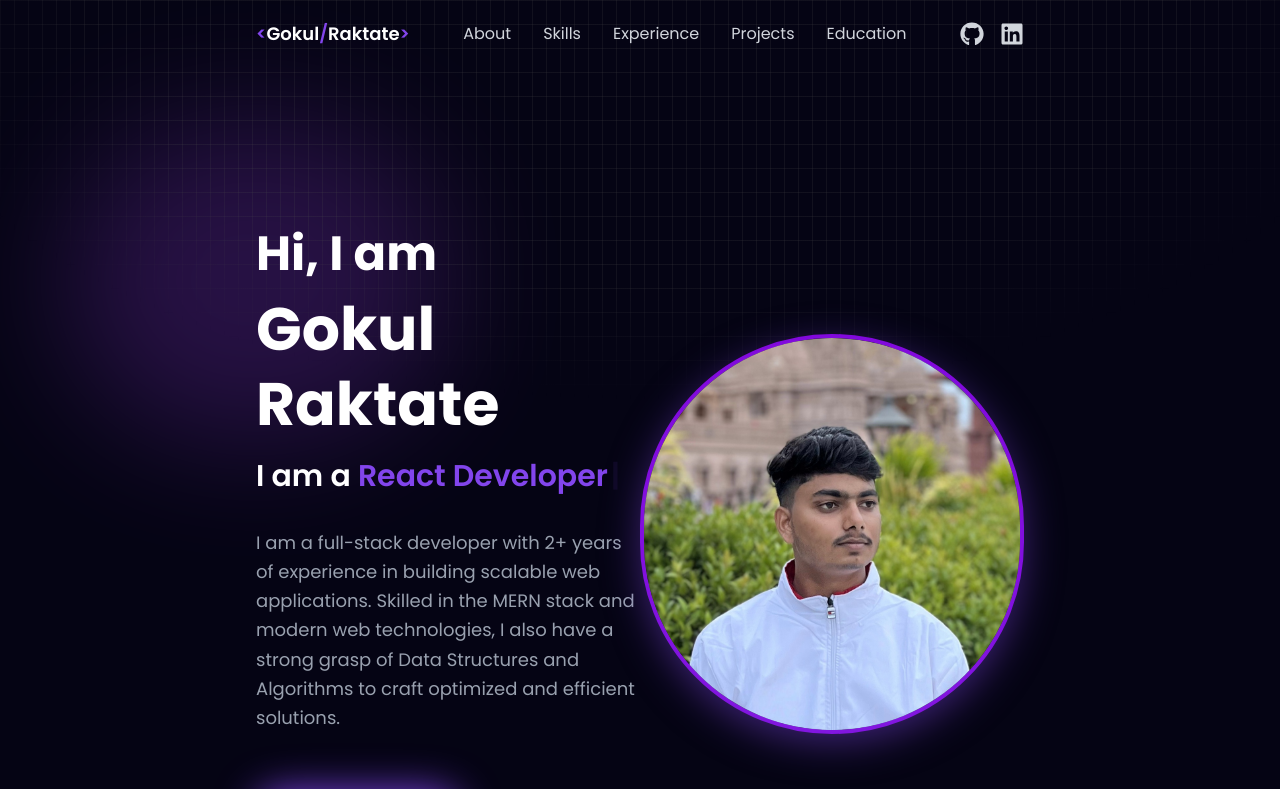
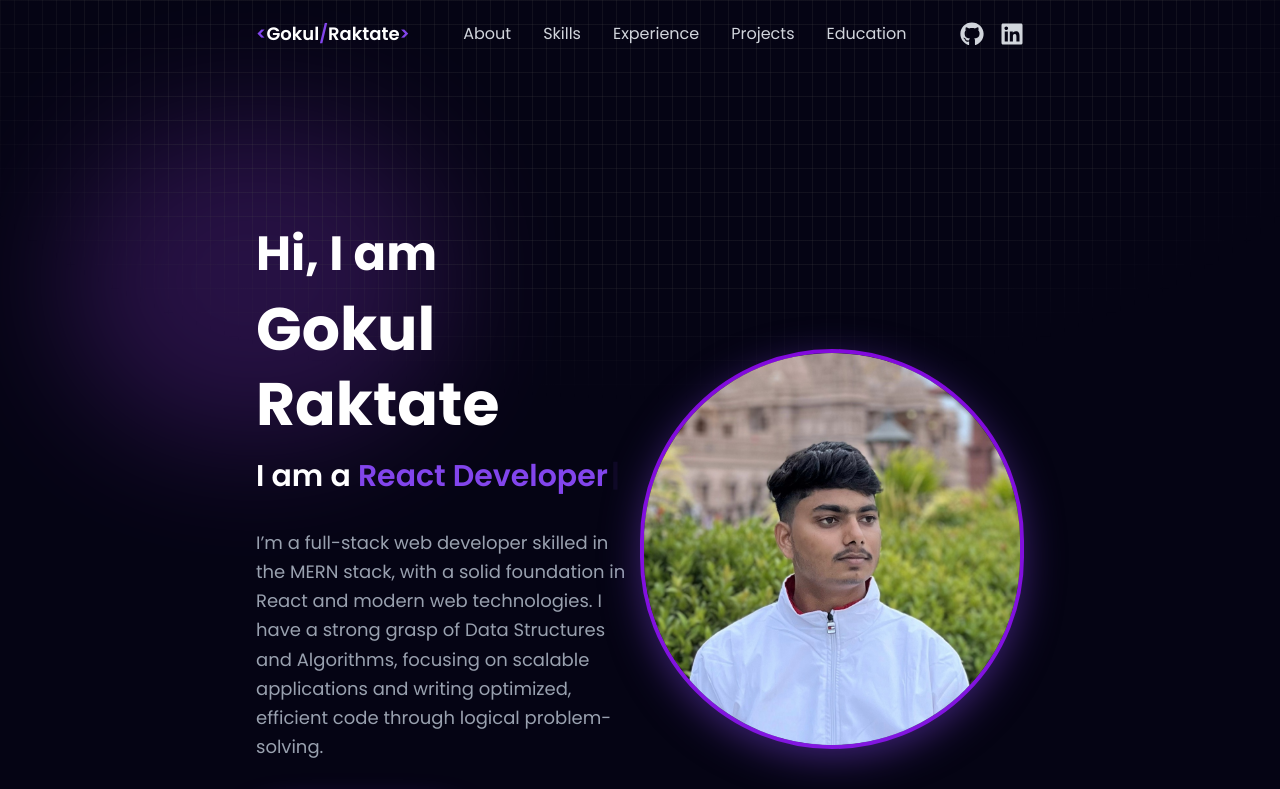
Before and after one commit to gokulraktate/My_Portfolio, a React (Vite) app: page / in a window 1280 px wide. Shown: the top 789 px of the page. Built offline with nearby package versions, Linux system fonts and the light colour scheme.

Commit message:
Updated portfolio content

```diff
--- a/src/components/About/About.jsx
+++ b/src/components/About/About.jsx
@@ -42,10 +42,11 @@ const About = () => {
           </h3>
           {/* About Me Paragraph */}
           <p className="text-base sm:text-lg md:text-lg text-gray-400 mb-10 mt-8 leading-relaxed">
-            I am a full-stack developer with 2+ years of experience in building
-            scalable web applications. Skilled in the MERN stack and modern web
-            technologies, I also have a strong grasp of Data Structures and
-            Algorithms to craft optimized and efficient solutions.
+            I’m a full-stack web developer skilled in the MERN stack, with a
+            solid foundation in React and modern web technologies. I have a
+            strong grasp of Data Structures and Algorithms, focusing on scalable
+            applications and writing optimized, efficient code through logical
+            problem-solving.
           </p>
           {/* Resume Button */}
           <a
```
